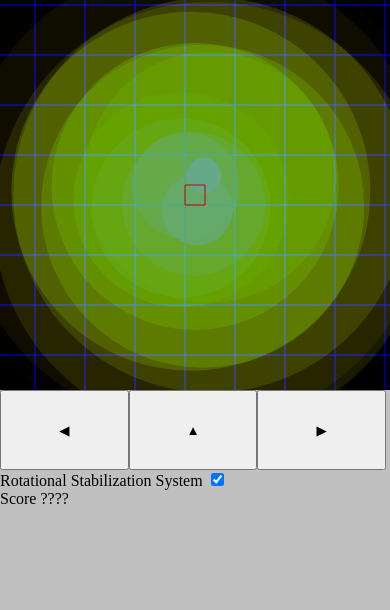
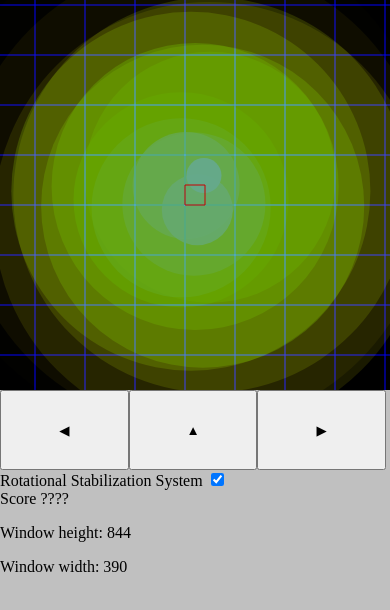
Before and after one commit to nmorse/moon-lander, a plain HTML site: page index.html in a window 390 px wide. Drawn offline with Linux system fonts and the light colour scheme.

Commit message:
debug mobile

```diff
--- a/index.html
+++ b/index.html
@@ -43,6 +43,8 @@
         </label>
         <br />
         Score <span id="score">????</span>
+        <p>Window height: <span id="height"></span></p>
+        <p>Window width: <span id="width"></span></p>
     </div>
     <script src="cl.js"></script>
     <script src="maf.js"></script>
--- a/maf.js
+++ b/maf.js
@@ -236,9 +236,14 @@ function animate(timeStamp) {
     requestAnimationFrame(animate);
 }
 
+const heightOutput = document.querySelector("#height");
+const widthOutput = document.querySelector("#width");
+
 // Function to handle resize events
 function handleResize() {
-    // Get the updated width and height of the viewport
+    heightOutput.textContent = window.innerHeight;
+    widthOutput.textContent = window.innerWidth;
+      // Get the updated width and height of the viewport
     const viewportWidth = window.innerWidth || document.documentElement.clientWidth;
     const viewportHeight = window.innerHeight || document.documentElement.clientHeight;
     const viewportWidthRatio = viewportWidth / W;
```
